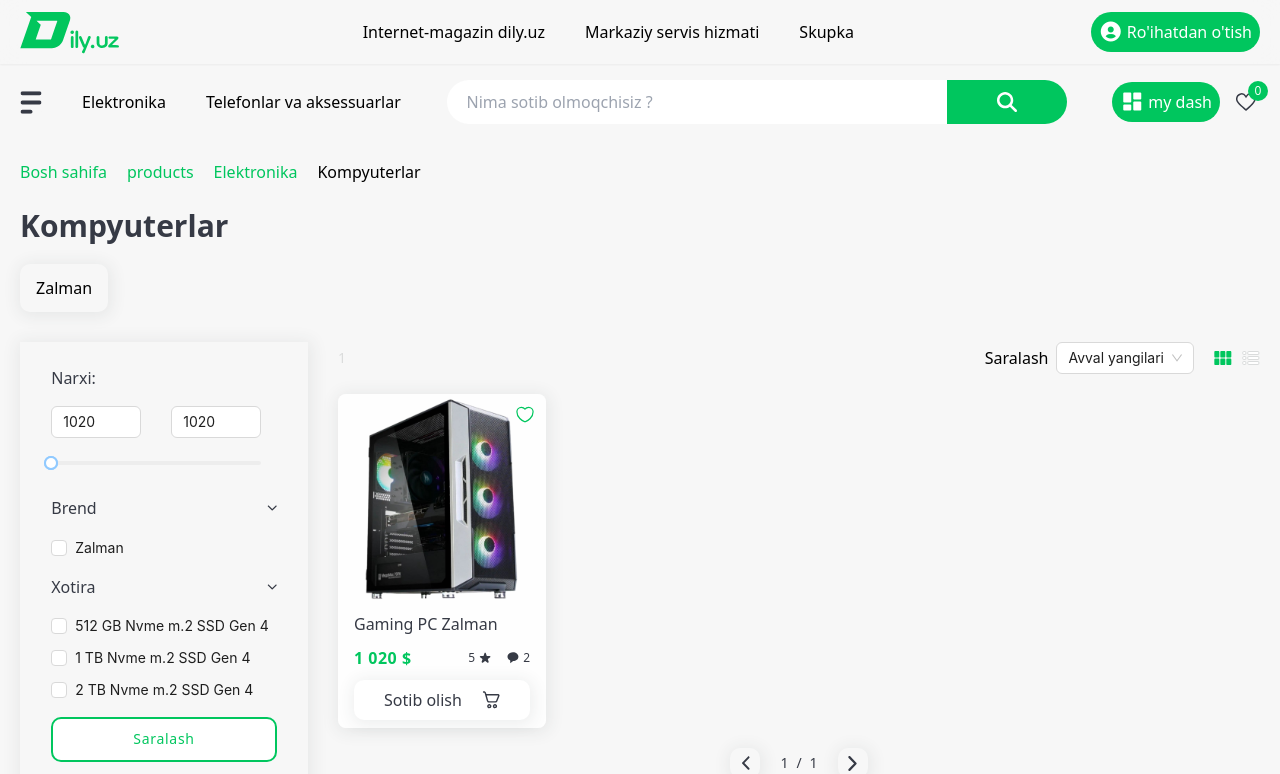
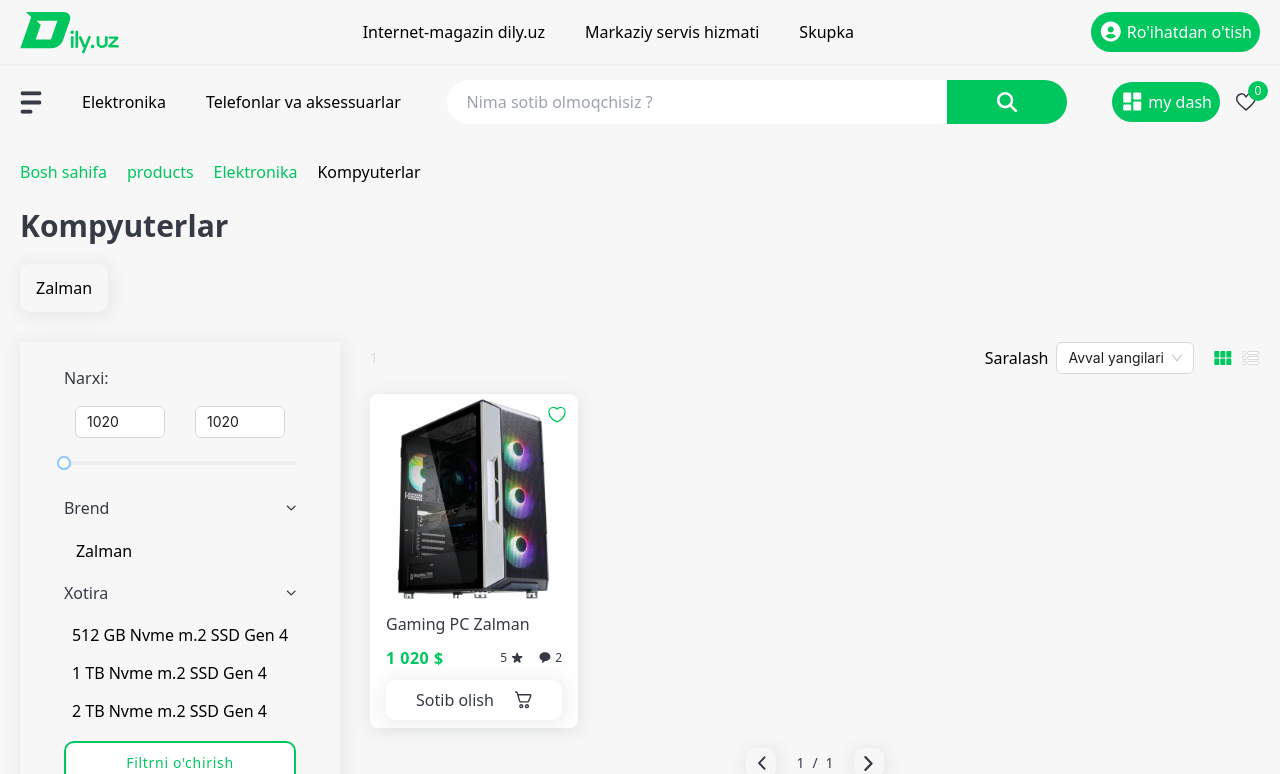
Before and after one commit to dxxdev/dily, a React (Vite) app in the folder client/: page /products/Elektronika/Kompyuterlar in a window 1280 px wide. Shown: the top 774 px of the page. Built offline with nearby package versions, Linux system fonts and the light colour scheme.

Commit message:
Products filter function changed

```diff
--- a/client/src/pages/OriginalCategoryProducts.jsx
+++ b/client/src/pages/OriginalCategoryProducts.jsx
@@ -3,11 +3,10 @@ import { useLocation } from "react-router-dom";
 import filteredOriginalCategory from "../functions/filteredOriginalCategory";
 import { products } from "../data/data";
 import filteredBrend from "../functions/filteredBrend";
-import { Checkbox, InputNumber, Select, Slider } from "antd";
+import { InputNumber, Select, Slider } from "antd";
 import filteredPrice from "../functions/filteredPrice";
 import filteredProductMemory from "../functions/filteredProductMemory";
 import CategoryProductCard from "../components/CategoryProductCard";
-import filterProducts from "../functions/filterProducts";
 
 const OriginalCategoryProducts = ({ one, setone }) => {
   const location = useLocation();
@@ -21,14 +20,12 @@ const OriginalCategoryProducts = ({ one, setone }) => {
   const [openBrend, setOpenBrend] = useState(true);
   const [openMemory, setOpenMemory] = useState(true);
   const [viewType, setViewType] = useState("grid");
-  let checkedBrends = [];
-  let checkedMemory = [];
+  const [checkedBrends, setCheckedBrands] = useState("all");
+  const [checkedMemory, setCheckedMemory] = useState("all");
   const viewed = 12;
   const [startIndex, setStartIndex] = useState(0);
   const [endIndex, setEndIndex] = useState(viewed);
   const pages = Math.ceil(filteredProducts.length / viewed);
-  const [sortingDisabled, setSortingDisabled] = useState(false);
-  const [removeFilter, setRemoveFilter] = useState(false);
   let slicedProducts = filteredProducts.slice(startIndex, endIndex);
   useEffect(() => {
     setBrends(filteredBrend(filteredOriginalCategory(products, pathname)));
@@ -71,9 +68,9 @@ const OriginalCategoryProducts = ({ one, setone }) => {
           </ul>
         </div>
         <div className="flex justify-start w-full items-start gap-30">
-          <div className="flex flex-col justify-center shadow-product-card-shadow items-center w-full max-w-72 gap-30">
-            <div className="flex flex-col justify-center items-start gap-30 px-30 py-6">
-              <div className="flex flex-col justify-start items-start gap-4">
+          <div className="flex flex-col justify-center shadow-product-card-shadow items-center w-full max-w-80 gap-30">
+            <div className="flex flex-col justify-center items-stretch gap-30 px-30 py-6">
+              <div className="flex flex-col justify-start items-stretch gap-4">
                 <h6 className="text-base leading-152 font-medium text-dark-gray">
                   Narxi:
                 </h6>
@@ -91,7 +88,7 @@ const OriginalCategoryProducts = ({ one, setone }) => {
                     defaultValue={[minPrice, maxPrice]}
                   />
                 </div>
-                <div className="flex flex-col justify-start items-start gap-4 w-full">
+                <div className="flex flex-col justify-start items-stretch gap-4 w-full">
                   <button
                     onClick={() => {
                       setOpenBrend((prev) => !prev);
@@ -120,37 +117,44 @@ const OriginalCategoryProducts = ({ one, setone }) => {
                     </span>
                   </button>
                   {openBrend && (
-                    <ul className="flex flex-col justify-start items-start gap-2.5">
+                    <ul className="flex flex-col justify-start items-stretch gap-2.5">
                       {brends &&
                         brends.length > 0 &&
                         brends.map((brend, index) => {
                           return (
                             <li
-                              className="flex justify-start items-center gap-4"
+                              className="flex justify-center items-center gap-4"
                               key={index}
                             >
-                              <Checkbox
-                                onChange={() => {
-                                  if (!checkedBrends.includes(brend)) {
-                                    checkedBrends.push(brend);
-                                  } else {
-                                    checkedBrends = checkedBrends.filter(
-                                      (item) => item != brend
-                                    );
-                                  }
-                                  setSortingDisabled(false);
-                                  console.log(checkedBrends.includes(brend));
+                              <button
+                                className={`px-3 w-full flex justify-start py-0.5 hover:text-bright-green ${
+                                  checkedBrends == brend
+                                    ? "text-bright-green"
+                                    : ""
+                                }`}
+                                onClick={() => {
+                                  setFilteredProducts(
+                                    filteredOriginalCategory(
+                                      products,
+                                      pathname
+                                    ).filter(
+                                      (product) =>
+                                        product.category.brend == brend
+                                    )
+                                  );
+                                  setCheckedBrands(brend);
+                                  setCheckedMemory("all");
                                 }}
                               >
                                 {brend}
-                              </Checkbox>
+                              </button>
                             </li>
                           );
                         })}
                     </ul>
                   )}
                 </div>
-                <div className="flex flex-col justify-start items-start gap-4 w-full">
+                <div className="flex flex-col justify-start items-stretch gap-4 w-full">
                   <button
                     onClick={() => {
                       setOpenMemory((prev) => !prev);
@@ -179,7 +183,7 @@ const OriginalCategoryProducts = ({ one, setone }) => {
                     </span>
                   </button>
                   {openMemory && (
-                    <ul className="flex flex-col justify-start items-start gap-2.5">
+                    <ul className="flex flex-col justify-start items-stretch gap-2.5">
                       {memoryArr &&
                         memoryArr.length > 0 &&
                         memoryArr.map((memory, index) => {
@@ -188,20 +192,29 @@ const OriginalCategoryProducts = ({ one, setone }) => {
                               className="flex justify-start items-center gap-4"
                               key={index}
                             >
-                              <Checkbox
-                                onChange={() => {
-                                  if (!checkedMemory.includes(memory)) {
-                                    checkedMemory.push(memory);
-                                  } else {
-                                    checkedMemory = checkedMemory.filter(
-                                      (item) => item != memory
-                                    );
-                                  }
-                                  setSortingDisabled(false);
+                              <button
+                                className={`px-2 w-full flex justify-start py-0.5 hover:text-bright-green ${
+                                  checkedMemory == memory
+                                    ? "text-bright-green"
+                                    : ""
+                                }`}
+                                onClick={() => {
+                                  setFilteredProducts(
+                                    filteredOriginalCategory(
+                                      products,
+                                      pathname
+                                    ).filter((product) =>
+                                      product.property
+                                        .find((item) => item.name == "Xotira")
+                                        .types.includes(memory)
+                                    )
+                                  );
+                                  setCheckedMemory(memory);
+                                  setCheckedBrands("all");
                                 }}
                               >
                                 {memory}
-                              </Checkbox>
+                              </button>
                             </li>
                           );
                         })}
@@ -210,39 +223,12 @@ const OriginalCategoryProducts = ({ one, setone }) => {
                 </div>
                 <div className="flex justify-center flex-col gap-5 items-center w-full">
                   <button
-                    disabled={sortingDisabled}
-                    onClick={() => {
-                      console.log(
-                        filterProducts(
-                          filteredOriginalCategory(products, pathname),
-                          checkedBrends,
-                          checkedMemory
-                        )
-                      );
-                      setSortingDisabled(true);
-                      setFilteredProducts(
-                        filterProducts(
-                          filteredOriginalCategory(products, pathname),
-                          checkedBrends,
-                          checkedMemory
-                        )
-                      );
-                    }}
-                    className={`text-bright-green transition-all w-full flex justify-center items-center bg-white ${
-                      sortingDisabled
-                        ? "cursor-not-allowed opacity-80"
-                        : "hover:bg-bright-green hover:text-white"
-                    } py-3 rounded-[10px] border-2 border-bright-green text-sm leading-120 font-medium tracking-0.7`}
-                  >
-                    Saralash
-                  </button>
-                  <button
                     onClick={() => {
                       setFilteredProducts(
                         filteredOriginalCategory(products, pathname)
                       );
-                      setSortingDisabled(false);
-                      setRemoveFilter(true);
+                      setCheckedBrands("all");
+                      setCheckedMemory("all");
                     }}
                     className="text-bright-green transition-all w-full flex justify-center items-center hover:text-white bg-white hover:bg-bright-green py-3 rounded-[10px] border-2 border-bright-green text-sm leading-120 font-medium tracking-0.7"
                   >
```
